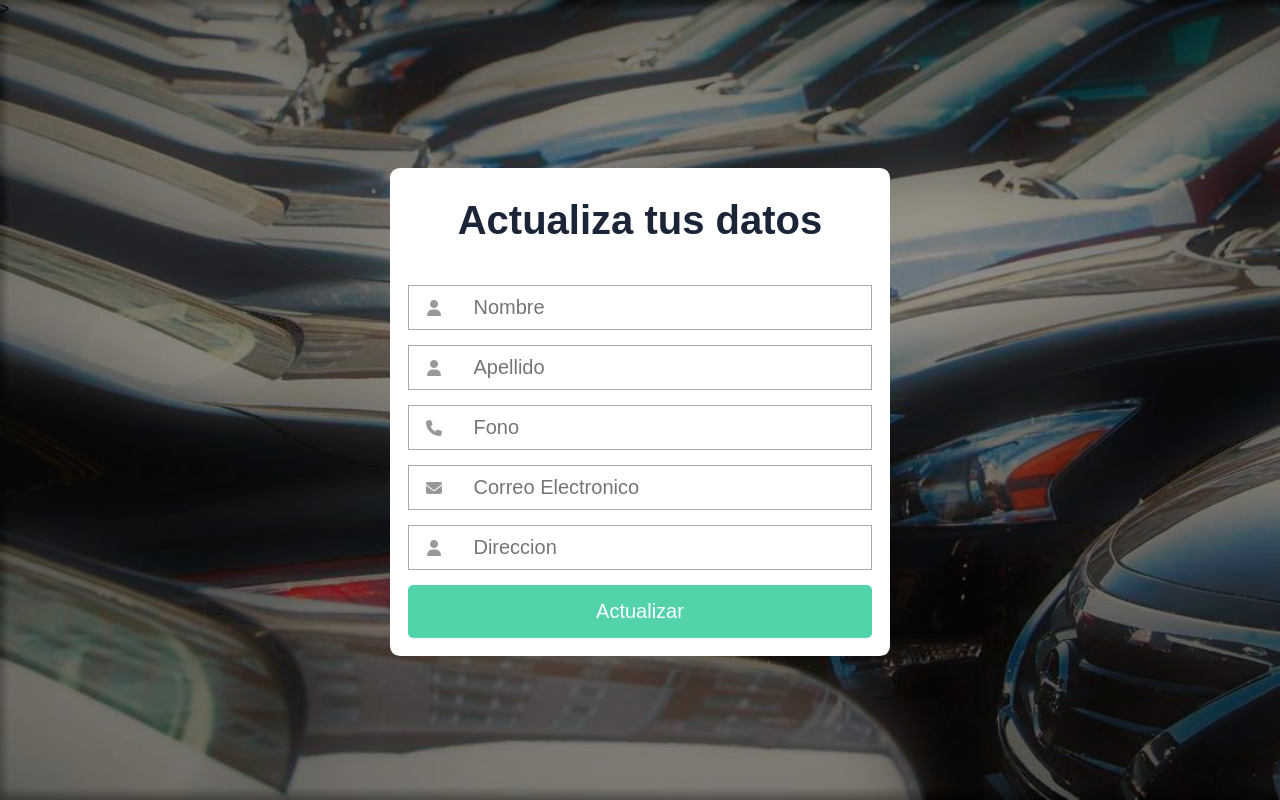
After one commit to b3divere/T1--seaccion-2---pagina-venta-de-autos, a PHP site: page /Actualizar_datos.html in a window 1280 px wide. The commit adds this page. Run offline with PHP 8.4, Linux system fonts and the light colour scheme; some libraries are stand-ins or nearby versions.

Commit message:
Mostar Datos de usuario (Funciona) Actualizar Datos de usuario (Funciona)

```diff
--- /dev/null
+++ b/Actualizar_datos.html
@@ -0,0 +1,52 @@
+<!DOCTYPE html>
+<html lang="es">
+<head>
+	<meta charset="UTF-8">
+	<title>Actualizar datos de cuenta</title>
+	<meta name="viewport" content="width=device-width, user-scalable=yes, initial-scale=1.0, maximum-scale=3.0, minimum-scale=1.0">
+    <script src="https://kit.fontawesome.com/f810ecf29a.js" crossorigin="anonymous"></script> >
+	<link rel="stylesheet" href="estilos.css">
+    <link rel="shortcut icon" type= "image/x-icon" href="images/favicon.ico">
+
+</head>
+<body>
+ <form action="actualizar_datos.php" method="POST" class="formulario">
+
+    <h1>Actualiza tus datos</h1>
+
+    <div class="contenedor">
+
+        <div class="input-contenedor">
+            <i class="fas fa-user icon"></i>
+            <input type="text" name="nombre" placeholder="Nombre">
+
+        </div>
+        <div class="input-contenedor">
+            <i class="fas fa-user icon"></i>
+            <input type="text" name="apellido" placeholder="Apellido">
+
+        </div>
+
+        <div class="input-contenedor">
+            <i class="fas fa-phone icon"></i>
+            <input type="text" name="Ncontacto" placeholder="Fono">
+
+        </div>
+
+        <div class="input-contenedor">
+            <i class="fas fa-envelope icon"></i>
+            <input type="text" name="correo" placeholder="Correo Electronico">
+
+        </div>
+
+        <div class="input-contenedor">
+            <i class="fas fa-user icon"></i>
+         <input type="text" name="direccion" placeholder="Direccion">
+
+        </div>
+
+        <input type="submit" name="enviar" value="Actualizar" class="button">
+    </div>
+    </form>
+</body>
+</html>
```
Also changed, not shown: actualizar_datos.php (+8 -10 lines), datosusuario.php (+57 -13 lines).
